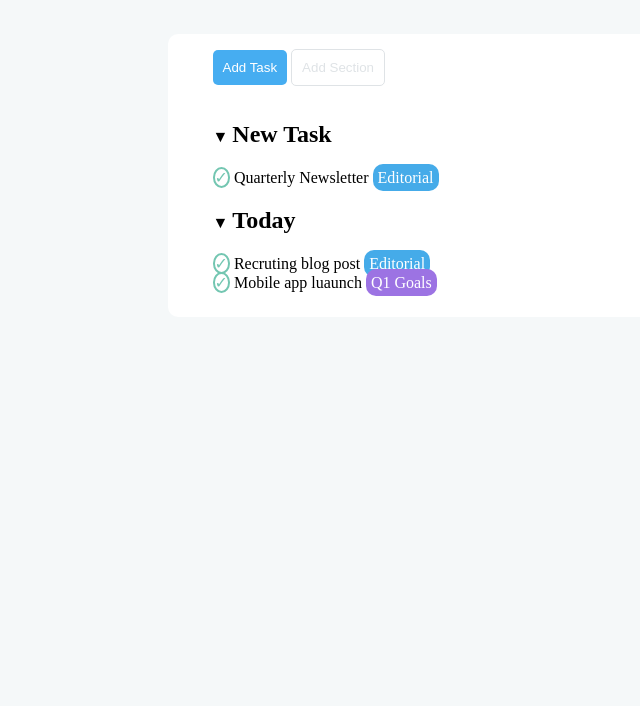
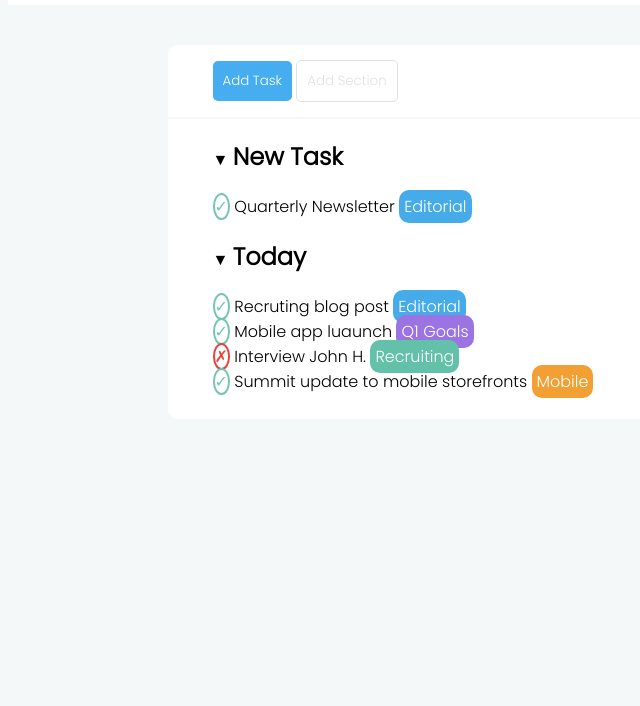
Before and after one commit to stefanodisanza/html-css-toboolist, a plain HTML site: page index.html in a window 1280 px wide. Shown: the part 94-800 px from the top of the page, without its empty margins (0-640 px from the left). Drawn offline with Linux system fonts and the light colour scheme.

Commit message:
5th commit
Struttura base completata

```diff
--- a/css/app.css
+++ b/css/app.css
@@ -3,6 +3,9 @@
 	padding: 0;
 	margin: 0;
 } */
+*{
+    font-family: 'Poppins', sans-serif;
+  }
 
 .logo{
     vertical-align: middle;
@@ -31,10 +34,18 @@ body{
     padding-bottom: 25px;
     max-width: 900px;
     background-color: white;
-    border-radius: 10px;
+    border-radius: 0px 0px 10px 10px;
+
 }
 
 .pulsanti{
+    margin: 0 auto;
+    margin-bottom: 2px;
+    padding-left: 45px;
+    padding-bottom: 25px;
+    max-width: 900px;
+    background-color: white;
+    border-radius: 10px 10px 0px 0px;
     padding-top: 15px;
     padding-bottom: 15px;
 }
@@ -58,8 +69,6 @@ body{
   }
 
 
-
-
 .liste{
     display: inline-block;
 }
@@ -78,8 +87,22 @@ body{
     background-color: #9C73E3;
 }
 
+.recruiting{
+    background-color: #63C0A9;
+}
+
+.mobile{
+    background-color: #F29F33;
+}
+
 .check{
     color: #73C6B1;
     border: solid 2px;
     border-radius: 50%;
 }
+
+.uncheck{
+    color: #E7433B;
+    border: solid 2px;
+    border-radius: 50%;
+}
--- a/index.html
+++ b/index.html
@@ -6,6 +6,9 @@
     <meta name="viewport" content="width=device-width, initial-scale=1.0">
     <title>Document</title>
     <link rel="stylesheet" href="css/app.css">
+    <link rel="preconnect" href="https://fonts.googleapis.com">
+    <link rel="preconnect" href="https://fonts.gstatic.com" crossorigin>
+    <link href="https://fonts.googleapis.com/css2?family=Poppins:wght@300&display=swap" rel="stylesheet">
 </head>
 <body>
     <!-- logo e titolo -->
@@ -15,12 +18,12 @@
     </header>
 
     <main>
+        <div class="pulsanti">
+            <button class="add task">Add Task</button>
+            <button class="add section">Add Section</button>
+        </div>
+        <!-- New Task -->
         <div class="container">
-            <div class="pulsanti">
-                <button class="add task">Add Task</button>
-                <button class="add section">Add Section</button>
-            </div>
-            <!-- New Task -->
             <div>
                  <span>&#9660;</span>
                 <h2 class="liste">New Task</h2>
@@ -42,6 +45,14 @@
                 <span class="check">&check;</span>
                 <span class="tasks">Mobile app luaunch</span>
                 <span class="category goals">Q1 Goals</span>
+                <br>
+                <span class="uncheck">&cross;</span>
+                <span class="tasks">Interview John H.</span>
+                <span class="category recruiting">Recruiting</span>
+                <br>
+                <span class="check">&check;</span>
+                <span class="tasks">Summit update to mobile storefronts</span>
+                <span class="category mobile">Mobile</span>
 
             </div>
         </div>
```
